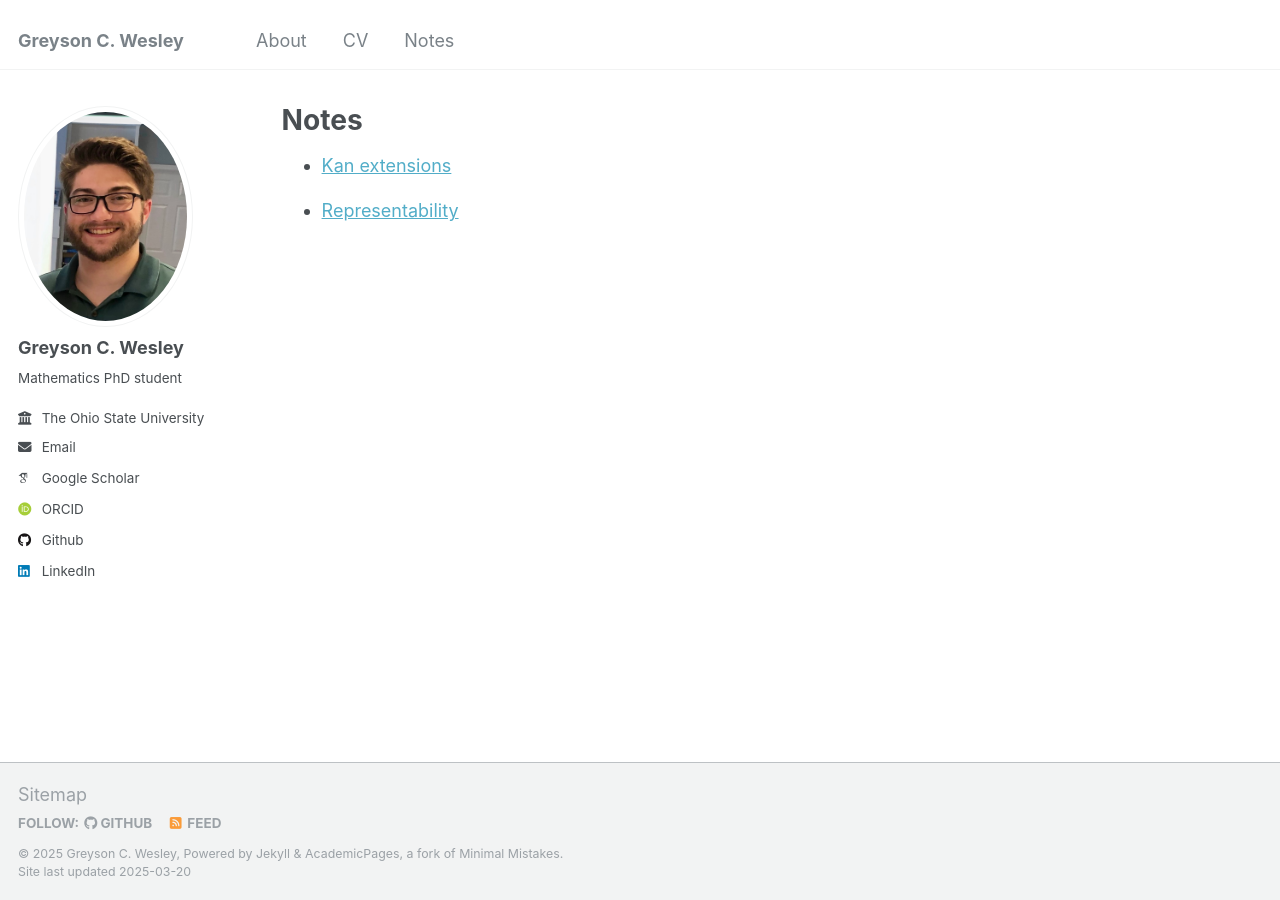
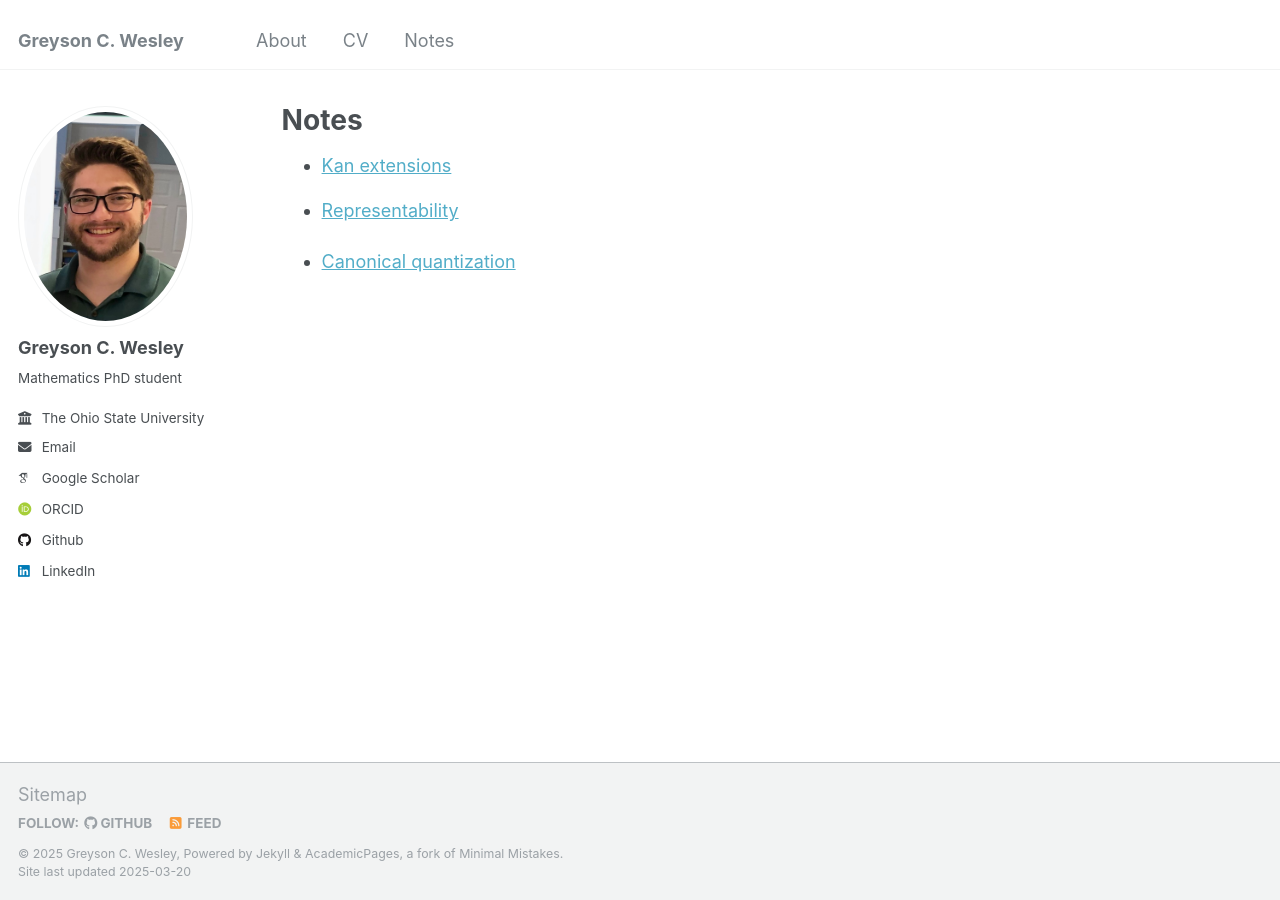
Before and after one commit to gwesley96/gwesley96.github.io, a Jekyll site: the page built from _pages/notes.md, in a window 1280 px wide. Built offline with Jekyll 4.4.1, drawn with Linux system fonts in a browser that asks for light colours; some web fonts are replaced.

Commit message:
Update notes.md

```diff
--- a/_pages/notes.md
+++ b/_pages/notes.md
@@ -13,3 +13,5 @@ published: true
 <!-- - [Algebraic topology](AlgebraicTopology) -->
 
 - [Representability](Representability)
+
+- [Canonical quantization](CanonicalQuantization)
```
